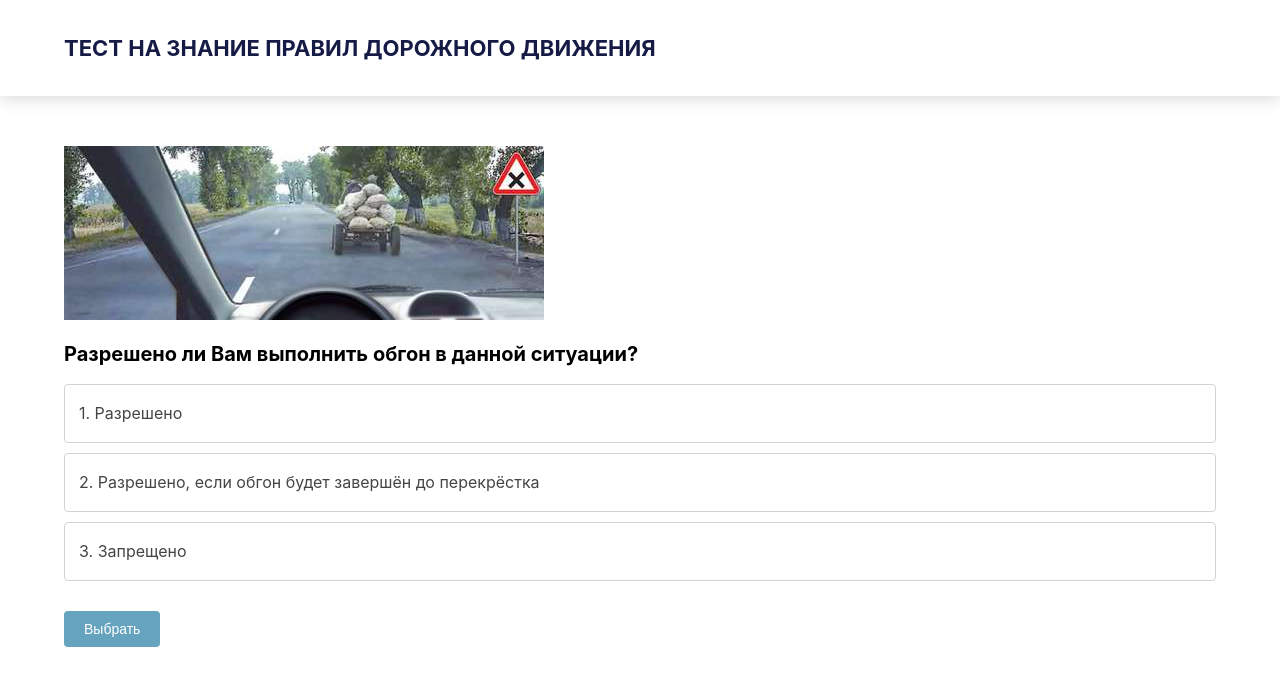
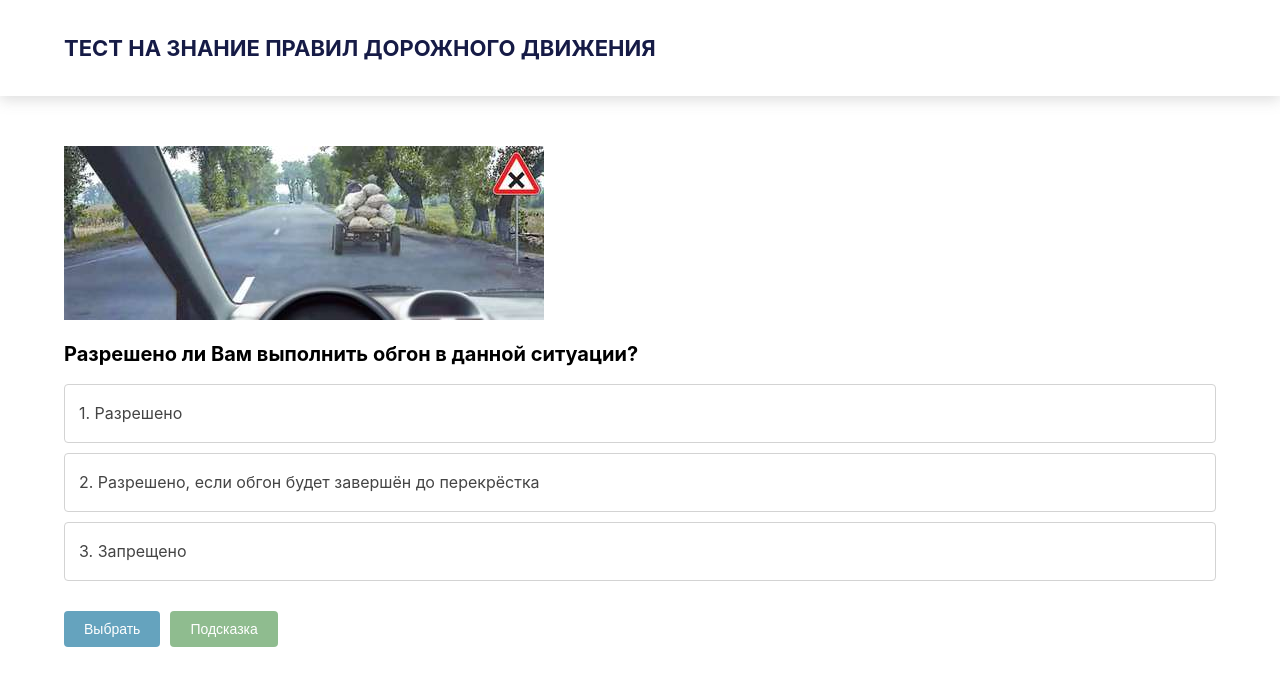
Before and after one commit to MariaChumerina/pdd-test, a React (Create React App) app: page /test in a window 1280 px wide. Both pictures are taken after a click on the button "Подтвердить". Shown: the top 686 px of the page. Built offline with nearby package versions, Linux system fonts and the light colour scheme.

Commit message:
add hint

```diff
--- a/src/components/Quiz/Answers.jsx
+++ b/src/components/Quiz/Answers.jsx
@@ -1,9 +1,11 @@
 import React, { useState } from 'react';
 import classNames from 'classnames';
 
-export default function Answers({ answers, chooseAnswer }) {
+export default function Answers({ answers, chooseAnswer, hint }) {
   const [ id, setId ] = useState(-1);
   const [error, setError] = useState('');
+  const [isHiddenHint, setVisibilityHint] = useState(true);
+
   const handleSubmit = React.useCallback(() => {
     if (id !== -1) {
       chooseAnswer(id);
@@ -11,10 +13,15 @@ export default function Answers({ answers, chooseAnswer }) {
     }
     else setError('Пожалуйста, выберите 1 ответ');
     setId(-1);
+    setVisibilityHint(true);
   }, [chooseAnswer, id]);
 
-  const handleClick = (i) => {
+  const handleClickAnswer = (i) => {
     setId(i);
+  }
+
+  const handleClickHint = () => {
+    setVisibilityHint(!isHiddenHint);
   }
 
   const renderAnswers = () => answers.map((answer, i) => {
@@ -28,7 +35,7 @@ export default function Answers({ answers, chooseAnswer }) {
       <li className={styles}
         key={answer}
         id={i}
-        onClick={handleClick.bind(null, i)}
+        onClick={handleClickAnswer.bind(null, i)}
       >
         <p id={i}>
           {answer}
@@ -46,9 +53,25 @@ export default function Answers({ answers, chooseAnswer }) {
                 {error}
               </div>
           ) : ''}
-          <button className="margin-top-30" type="submit" onClick={handleSubmit}>
-            Выбрать
-          </button>
+          <div className="margin-top-30" >
+            <button type="submit" onClick={handleSubmit}>
+              Выбрать
+            </button>
+            <button
+              className="button-hint button-hint-margin"
+              type="button"
+              onClick={handleClickHint}
+            >
+              Подсказка
+            </button>
+          </div>
+          <div className={classNames({
+                'hint-hide': isHiddenHint,
+                'margin-top-15': true,
+                })}
+          >
+            {hint}
+          </div>
         </div>
       </ul>
   );
--- a/src/components/Quiz/Quiz.css
+++ b/src/components/Quiz/Quiz.css
@@ -31,3 +31,12 @@
     color: red;
     font-size: 14px;
 }
+.button-hint {
+    background-color: darkseagreen;
+}
+.button-hint-margin {
+    margin-left: 10px;
+}
+.hint-hide {
+    display: none;
+}
--- a/src/components/Quiz/Quiz.jsx
+++ b/src/components/Quiz/Quiz.jsx
@@ -63,7 +63,11 @@ export default class Quiz extends React.Component {
               {tickets[indexOfTicket].title}
             </h2>
             <div>
-                <Answers answers={tickets[indexOfTicket].answers} chooseAnswer={this.chooseAnswer} />
+              <Answers
+                answers={tickets[indexOfTicket].answers}
+                chooseAnswer={this.chooseAnswer}
+                hint={tickets[indexOfTicket].hint}
+              />
             </div>
           </div>
         ) : <Result falseAnswers={falseAnswers} startTest={this.startTest} />
```
Lines whose indentation alone changed are shown as unchanged.
